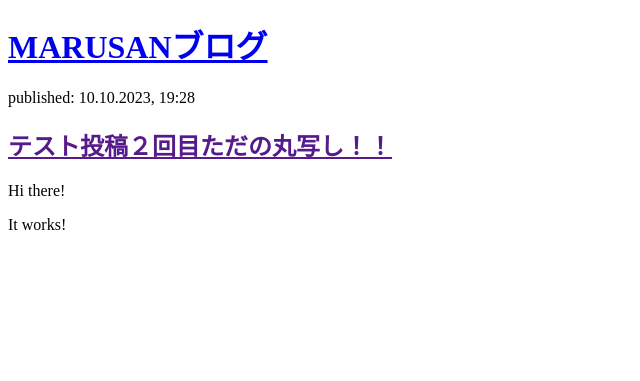
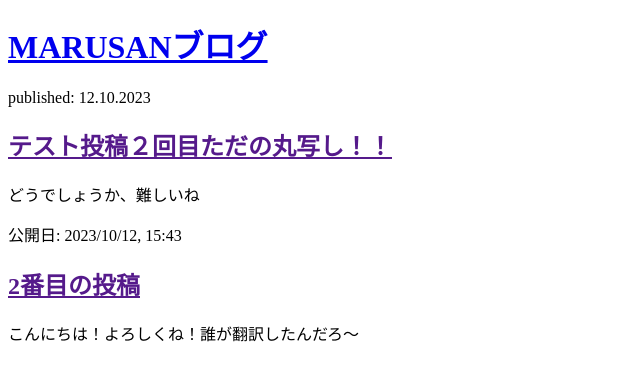
Before and after one commit to stanleyneko/marusan, a Django app: page / in a window 1280 px wide. Shown: the top 381 px of the page, without its empty margins (0-640 px from the left). Run offline with Django 3.2, Linux system fonts and the light colour scheme; data that the repository does not hold is empty.

Commit message:
HTML changed

```diff
--- a/blog/templates/blog/post_list.html
+++ b/blog/templates/blog/post_list.html
@@ -6,24 +6,20 @@
 </head>
 
 <body>
-    <header>
+    <div>
         <h1><a href="/">MARUSANブログ</a></h1>
-    </header>
+    </div>
 
-    {% for post in posts %}
-    <article>
-        <time>published: {{ post.publised_date }}</time>
-        <h2><a href="">{{ post.title}}/a></h2>
-        <p>{{ post.text|linebreaksbr }}</p>
-    </article>
-    {% endfor %}
+    <div>
+        <p>published: 12.10.2023</p>
+        <h2><a href="">テスト投稿２回目ただの丸写し！！</a></h2>
+        <p> どうでしょうか、難しいね</p>
+    </div>
 
-    <article>
-        <time>published: 10.10.2023, 19:28</time>
-        <h2><a href="">テスト投稿２回目ただの丸写し！！</a></h2>
-        <p>Hi there!</p>
-        <p>It works!</p>
-    </article>
-</body>
+    <div>
+        <p>公開日: 2023/10/12, 15:43</p>
+        <h2><a href="">2番目の投稿</a></h2>
+        <p>こんにちは！よろしくね！誰が翻訳したんだろ～</p>
+    </div>
 
 </html>
```
